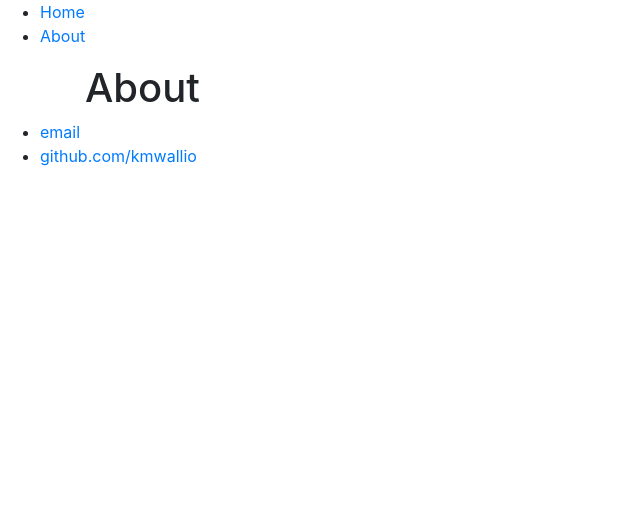
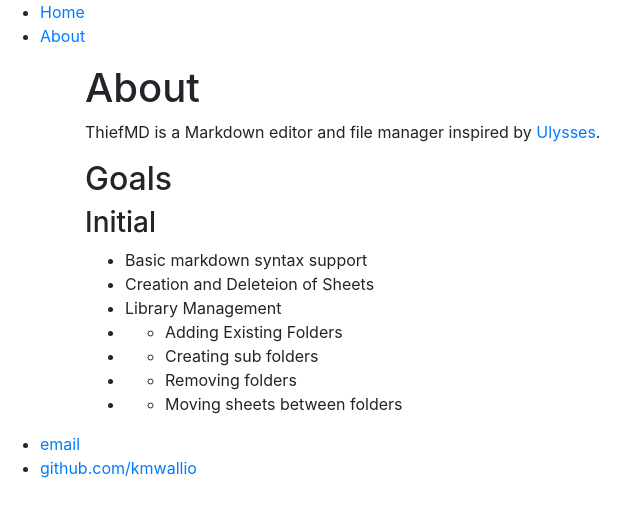
Before and after one commit to kmwallio/ThiefMD, a Jekyll site: the page built from docs/about/index.md, in a window 1280 px wide. Shown: the top 517 px of the page, without its empty margins (0-640 px from the left). Built offline with Jekyll 4.4.1, drawn with Linux system fonts in a browser that asks for light colours.

Commit message:
Working on goals?

```diff
--- a/docs/about/index.md
+++ b/docs/about/index.md
@@ -4,3 +4,17 @@
 ---
 
 # About
+
+ThiefMD is a Markdown editor and file manager inspired by [Ulysses](https://ulysses.app).
+
+## Goals
+
+### Initial
+
+* Basic markdown syntax support
+* Creation and Deleteion of Sheets
+* Library Management
+* * Adding Existing Folders
+* * Creating sub folders
+* * Removing folders
+* * Moving sheets between folders
```
